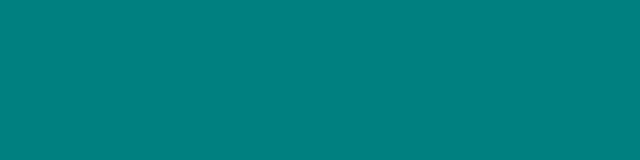
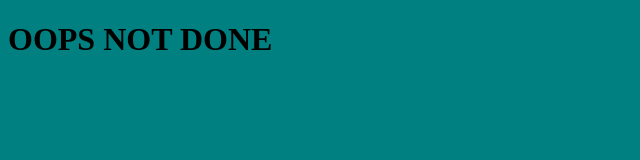
Before and after one commit to jfrank1120/jfrank1120.github.io, a plain HTML site: page Projects.html in a window 1280 px wide. Shown: the whole page, without its empty margins (0-640 px from the left). Drawn offline with Linux system fonts and the light colour scheme.

```diff
--- a/Projects.html
+++ b/Projects.html
@@ -12,6 +12,6 @@
     <title> Projects </title>
 </head>
 <body bgcolor = "teal">
-
+  <h1> OOPS NOT DONE </h1>
 </body>
 </html>
```
